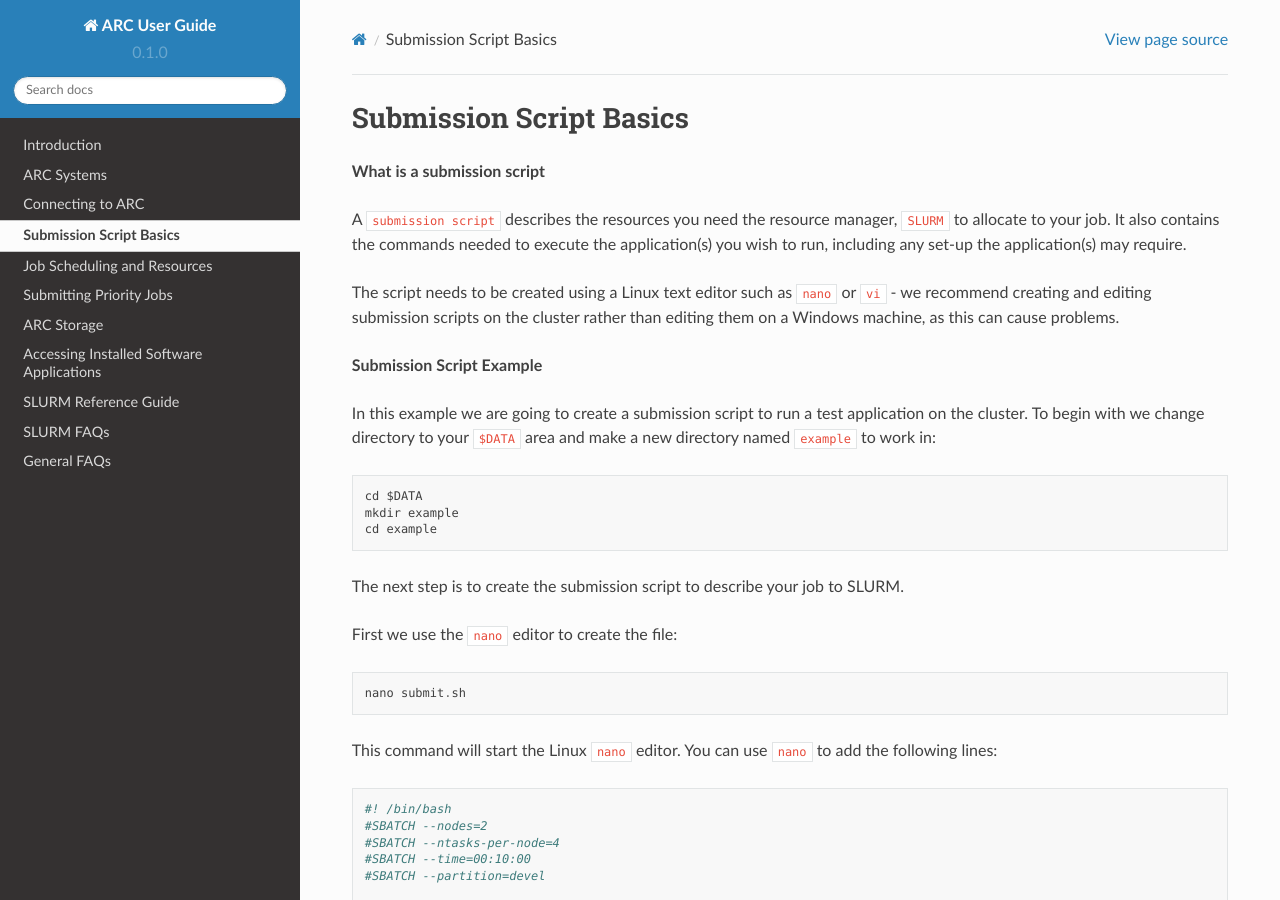
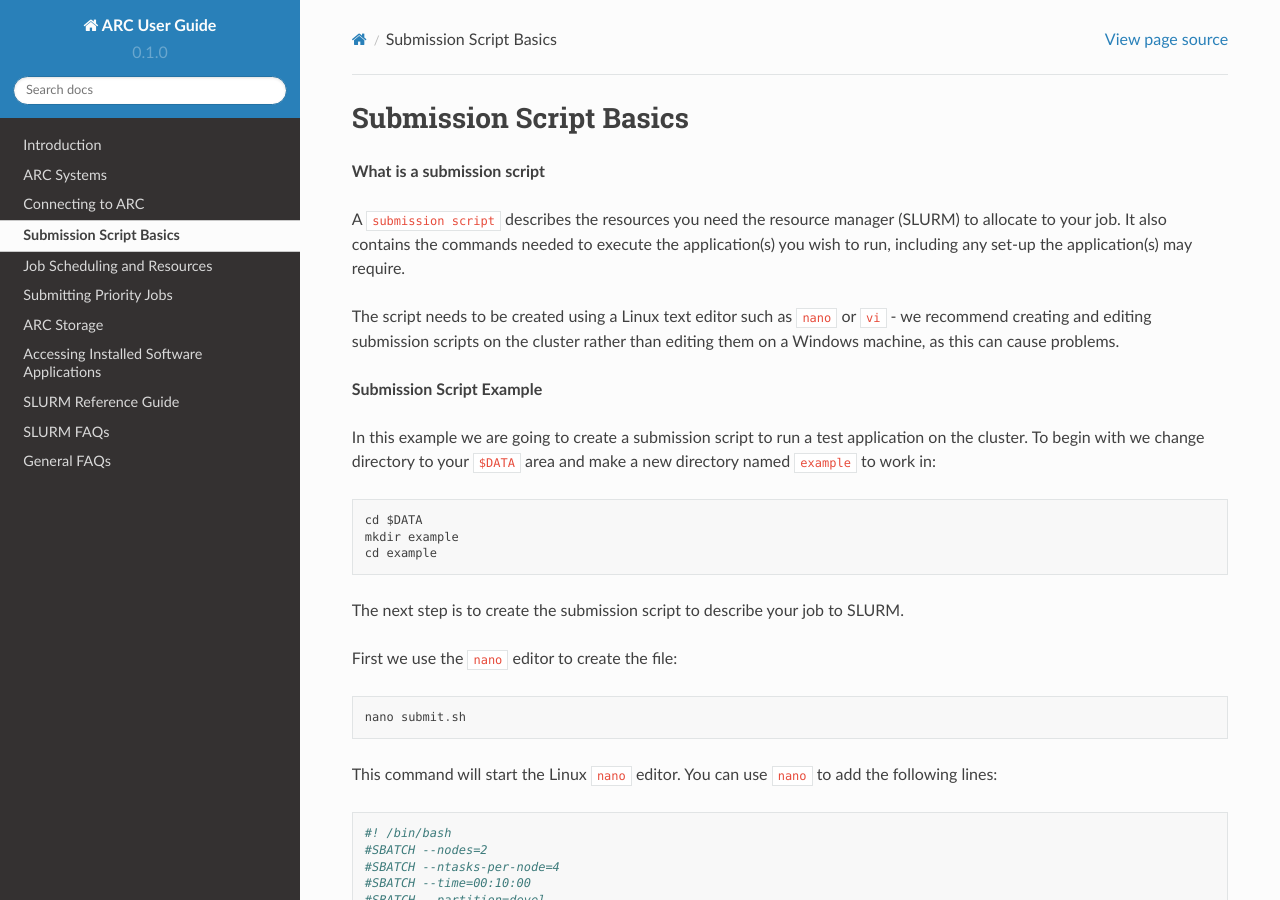
Before and after one commit to tina-friedrich/arc-user-guide, a Sphinx documentation site: the page built from docs/source/arc-script-basics.rst, in a window 1280 px wide and 900 px high. Built offline with Sphinx 7.4.7 and the Read the Docs theme 2.0.0, drawn with Linux system fonts in a browser that asks for light colours.

```diff
--- a/docs/source/arc-script-basics.rst
+++ b/docs/source/arc-script-basics.rst
@@ -5,7 +5,7 @@ Submission Script Basics
 
 **What is a submission script**
 
-A ``submission script`` describes the resources you need the resource manager, ``SLURM`` to allocate to your job. It also contains the commands needed to execute the application(s) you wish to run, including any set-up the application(s) may require.
+A ``submission script`` describes the resources you need the resource manager (SLURM) to allocate to your job. It also contains the commands needed to execute the application(s) you wish to run, including any set-up the application(s) may require.
 
 The script needs to be created using a Linux text editor such as ``nano`` or ``vi`` - we recommend creating and editing submission scripts on the cluster rather than editing them on a Windows machine, as this can cause problems.
 
```
